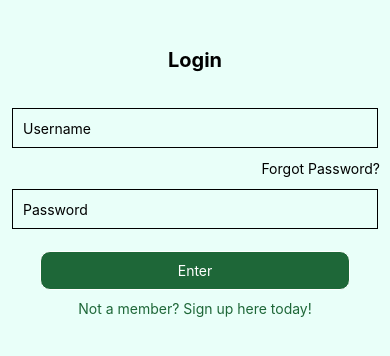
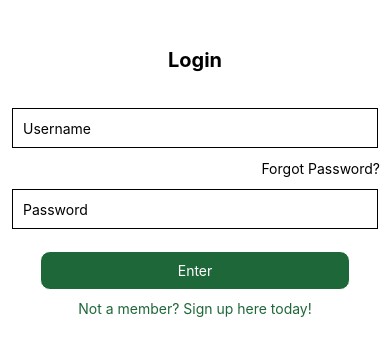
Before and after one commit to white105/Heystack, a React Native app: screen / in a window 390 px wide. Shown: the top 356 px of the page. Built offline with nearby package versions, Linux system fonts and the light colour scheme.

Commit message:
update white

```diff
--- a/App.js
+++ b/App.js
@@ -12,7 +12,7 @@ const Stack = createNativeStackNavigator();
 
 export default function App() {
   return (
-    <NavigationContainer theme={{ colors: { background: "#E9FFF9" } }}>
+    <NavigationContainer theme={{ colors: { background: "white" } }}>
       <Stack.Navigator
         initialRouteName="Login"
         screenOptions={{
```
